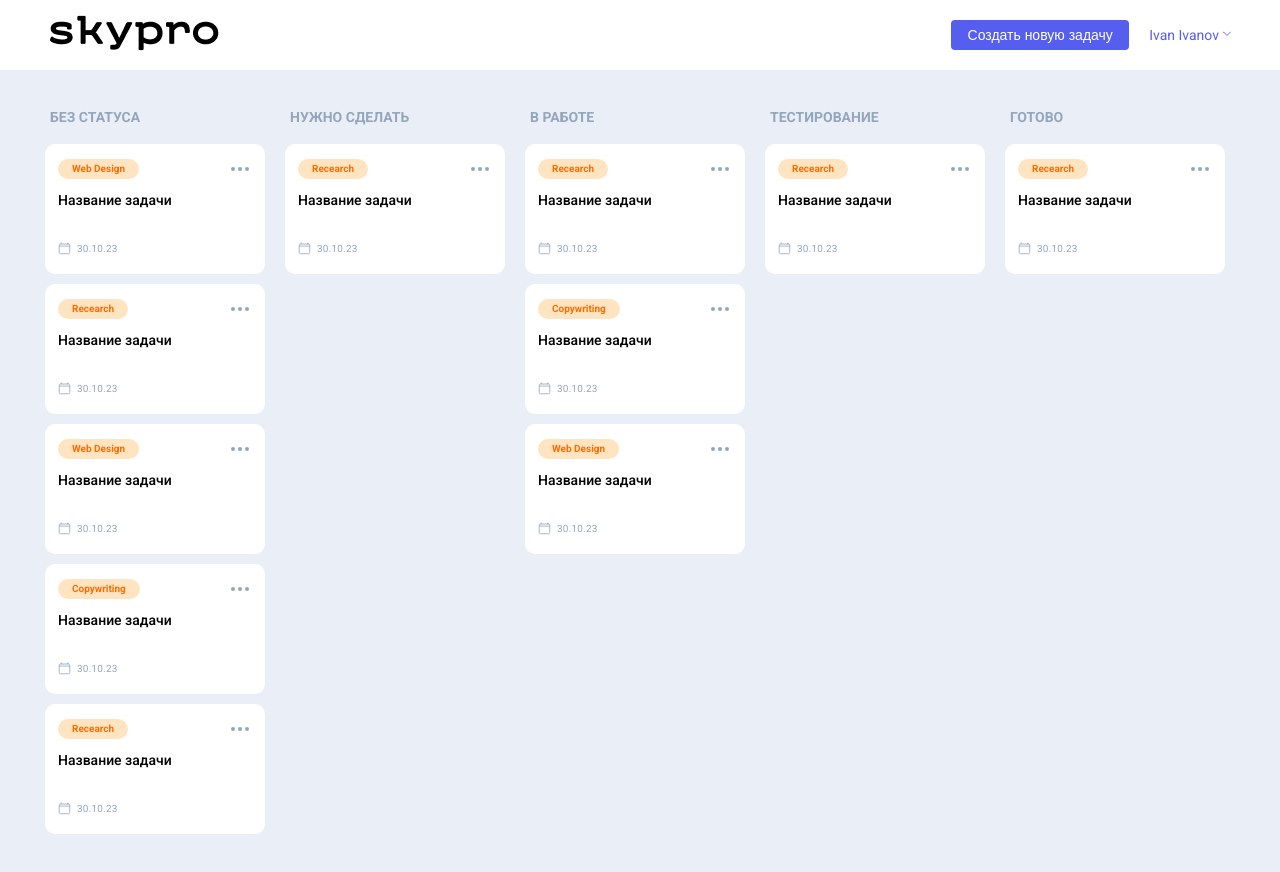
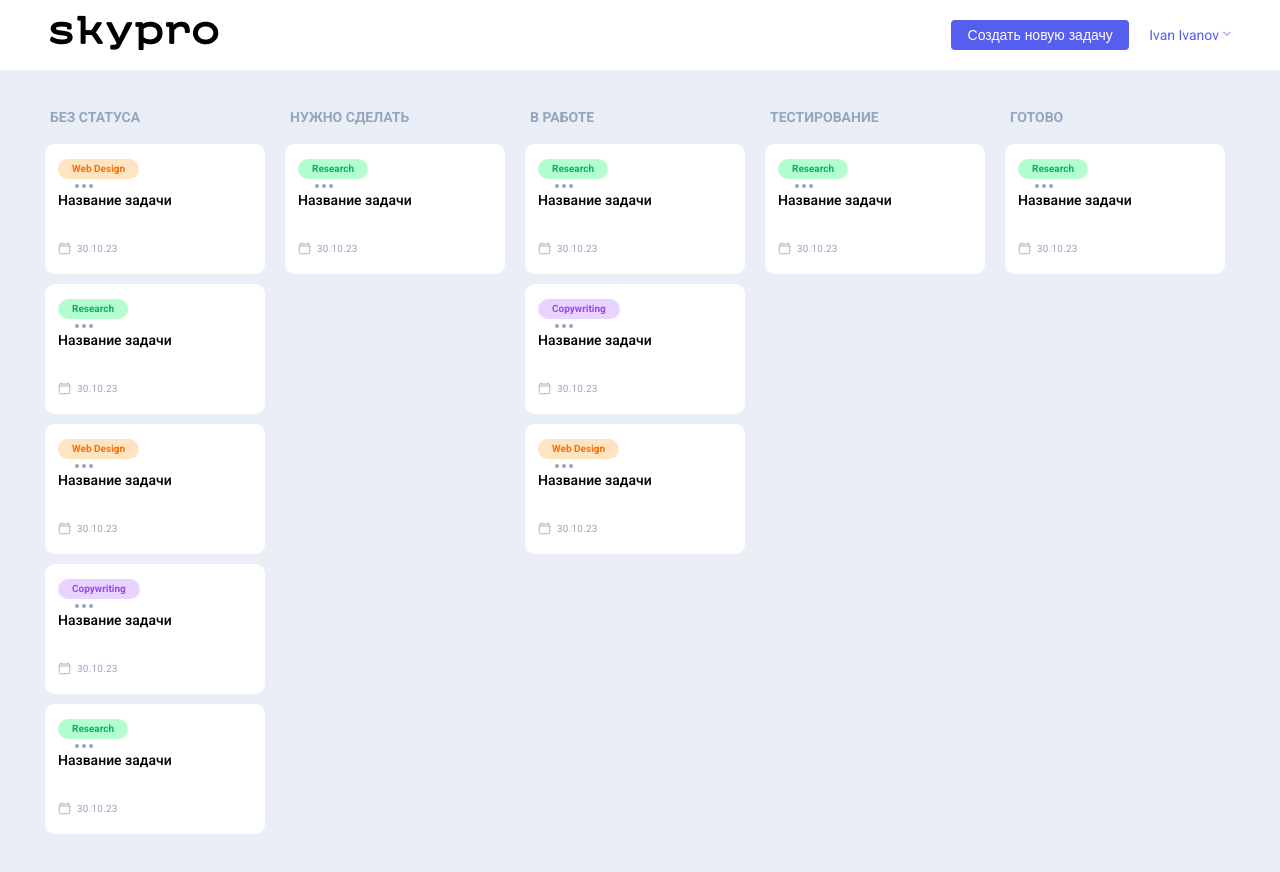
Before and after one commit to ewwgesha91/helloworld, a React (Vite) app: page / in a window 1280 px wide. Shown: the top 872 px of the page. Built offline with nearby package versions, Linux system fonts and the light colour scheme.

Commit message:
внесены изменения

```diff
--- a/src/App.css
+++ b/src/App.css
@@ -1,19 +1,3 @@
-
-.wrapper {
-  max-width: 100%;
-  width: 100vw;
-  min-height: 100vh;
-  overflow: hidden;
-  background-color: #F1F1F1;
-}
-
-.container {
-  max-width: 1260px;
-  width: 100%;
-  margin: 0 auto;
-  padding: 0 30px;
-}
-
 ._hover01:hover {
   background-color: #33399b;
 }
@@ -41,25 +25,7 @@
   display: block;
 }
 
-._orange {
-  background-color: #FFE4C2;
-  color: #FF6D00;
-}
 
-._green {
-  background-color: #B4FDD1;
-  color: #06B16E;
-}
-
-._purple {
-  background-color: #E9D4FF;
-  color: #9A48F1;
-}
-
-._gray {
-  background: #94A6BE;
-  color: #FFFFFF;
-}
 
 ._active-category {
   opacity: 1 !important;
@@ -689,91 +655,7 @@
 
 
 
-.cards {
-  width: 100%;
-  display: block;
-  position: relative;
-}
-.cards__item {
-  padding: 5px;
-  animation-name: card-animation;
-  animation-duration: 500ms;
-  animation-timing-function: linear;
-}
-.cards__card {
-  width: 220px;
-  height: 130px;
-  background-color: #FFFFFF;
-  border-radius: 10px;
-  display: flex;
-  flex-direction: column;
-  align-items: flex-start;
-  justify-content: stretch;
-  padding: 15px 13px 19px;
-}
 
-.card__group {
-  width: 100%;
-  height: 20px;
-  margin-bottom: 12px;
-  display: flex;
-  align-items: center;
-  justify-content: space-between;
-}
-.card__theme {
-  width: auto;
-  height: 20px;
-  padding: 5px 14px;
-  border-radius: 18px;
-}
-.card__theme p {
-  font-size: 10px;
-  font-weight: 600;
-  line-height: 10px;
-}
-.card__btn {
-  width: 24px;
-  height: 24px;
-  display: flex;
-  align-items: center;
-  justify-content: space-around;
-  padding: 2px;
-}
-.card__btn div {
-  width: 4px;
-  height: 4px;
-  border-radius: 50%;
-  background-color: #94A6BE;
-}
-.card__title {
-  font-size: 14px;
-  font-weight: 500;
-  line-height: 18px;
-  color: #000000;
-  margin-bottom: 10px;
-}
-.card__content {
-  height: 64px;
-  display: flex;
-  flex-direction: column;
-  align-items: flex-start;
-  justify-content: space-between;
-}
-.card__date {
-  display: flex;
-  align-items: center;
-  justify-content: flex-start;
-}
-.card__date svg {
-  width: 13px;
-}
-.card__date p {
-  margin-left: 6px;
-  font-size: 10px;
-  line-height: 13px;
-  color: #94A6BE;
-  letter-spacing: 0.2px;
-}
 
 @media screen and (max-width: 1200px) {
   .main__block {
--- a/src/App.jsx
+++ b/src/App.jsx
@@ -8,7 +8,7 @@ import PopBrowse from "./components/Popups/PopBrowse";
 import PopExit from "./components/Popups/PopExit";
 import PopNewCard from "./components/Popups/PopNewCard";
 import { GlobalStyle } from "./components/Global/Global.styled";
-
+import { Wrapper } from "./styled/Common.styled";
 
 function App() {
   const [cards, setCards] = useState(cardList);
@@ -32,14 +32,14 @@ function App() {
   }
   return (
     <>
-    <GlobalStyle />
-      <div className="wrapper">
+      <GlobalStyle />
+      <Wrapper>
         <PopExit />
         <PopNewCard />
         <PopBrowse />
         <Header onCardAdd={onCardAdd} />
         {isLoading ? <p>Данные загружаются...</p> : <Main cards={cards} />}
-      </div>
+      </Wrapper>
       <script src="js/script.js"></script>
     </>
   );
--- a/src/components/Card/Card.jsx
+++ b/src/components/Card/Card.jsx
@@ -1,24 +1,27 @@
+import { topicHeader } from "../../lib/topic";
+import * as S from "./Card.styled";
+
 const Card = ({ topic, title, date }) => {
   return (
-    <div className="cards__item">
-      <div className="cards__card card">
-        <div className="card__group">
-          <div className="card__theme _orange">
-            <p className="_orange">{topic}</p>
-          </div>
-          <a href="#popBrowse" target="_self">
-            <div className="card__btn">
-              <div></div>
-              <div></div>
-              <div></div>
-            </div>
+    <S.CardsItem>
+      <S.CardsCard>
+        <S.CardGroup>
+          <S.CardTopic $topicColor={topicHeader[topic]}>
+            <S.CardTopicText>{topic}</S.CardTopicText>
+            <a href="#popBrowse" target="_self">
+              <S.CardBtn>
+                <S.CardBtnDiv></S.CardBtnDiv>
+                <S.CardBtnDiv></S.CardBtnDiv>
+                <S.CardBtnDiv></S.CardBtnDiv>
+              </S.CardBtn>
+            </a>
+          </S.CardTopic>
+        </S.CardGroup>
+        <S.CardContent>
+          <a href="" target="_blank">
+            <S.CardTitle>{title}</S.CardTitle>
           </a>
-        </div>
-        <div className="card__content">
-          <a href="" target="_blank">
-            <h3 className="card__title">{title}</h3>
-          </a>
-          <div className="card__date">
+          <S.CardDate>
             <svg
               xmlns="http://www.w3.org/2000/svg"
               width="13"
@@ -47,11 +50,11 @@ const Card = ({ topic, title, date }) => {
                 </clipPath>
               </defs>
             </svg>
-            <p>{date}</p>
-          </div>
-        </div>
-      </div>
-    </div>
+            <S.CardDateP>{date}</S.CardDateP>
+          </S.CardDate>
+        </S.CardContent>
+      </S.CardsCard>
+    </S.CardsItem>
   );
 };
 
--- a/src/components/Card/Card.styled.js
+++ b/src/components/Card/Card.styled.js
@@ -1 +1,103 @@
 import styled from 'styled-components';
+import { topicStyles } from '../../lib/topic';
+
+export const Cards = styled.div`
+    width: 100%;
+    display: block;
+    position: relative;
+`;
+
+export const CardsItem = styled.div`
+    padding: 5px;
+    animation-name: card-animation;
+    animation-duration: 500ms;
+    animation-timing-function: linear;
+`;
+
+export const CardsCard = styled.div`
+    width: 220px;
+    height: 130px;
+    background-color: #FFFFFF;
+    border-radius: 10px;
+    display: flex;
+    flex-direction: column;
+    align-items: flex-start;
+    justify-content: stretch;
+    padding: 15px 13px 19px;
+`;
+
+export const CardGroup = styled.div`
+    width: 100%;
+    height: 20px;
+    margin-bottom: 12px;
+    display: flex;
+    align-items: center;
+    justify-content: space-between;
+`;
+
+export const CardTopicText = styled.p`
+    font-size: 10px;
+    font-weight: 600;
+    line-height: 10px;
+`;
+
+export const CardTopic = styled.div`
+    width: auto;
+    height: 20px;
+    padding: 5px 14px;
+    border-radius: 18px;
+    background-color: ${({ $topicColor }) =>
+    topicStyles[$topicColor]?.backgroundColor || "#94a6be"};
+    ${CardTopicText} {
+    color: ${({ $topicColor }) => topicStyles[$topicColor]?.color || "#ffffff"};
+  }
+`;
+
+export const CardBtn = styled.div`
+    width: 24px;
+    height: 24px;
+    display: flex;
+    align-items: center;
+    justify-content: space-around;
+    padding: 2px;
+`;
+
+export const CardBtnDiv = styled(CardBtn)`
+    width: 4px;
+    height: 4px;
+    border-radius: 50%;
+    background-color: #94A6BE;
+`;
+
+export const CardTitle = styled.h3`
+    font-size: 14px;
+    font-weight: 500;
+    line-height: 18px;
+    color: #000000;
+    margin-bottom: 10px;
+`;
+
+export const CardContent = styled.div`
+    height: 64px;
+    display: flex;
+    flex-direction: column;
+    align-items: flex-start;
+    justify-content: space-between;
+`;
+
+export const CardDate = styled.div`
+    display: flex;
+    align-items: center;
+    justify-content: flex-start;
+    svg {
+    width: 13px;
+    }
+`;
+
+export const CardDateP = styled.p`
+    margin-left: 6px;
+    font-size: 10px;
+    line-height: 13px;
+    color: #94A6BE;
+    letter-spacing: 0.2px;
+`;
--- a/src/components/Column/Column.jsx
+++ b/src/components/Column/Column.jsx
@@ -1,4 +1,5 @@
 import Card from "../Card/Card";
+import { Cards } from "../Card/Card.styled";
 import * as S from "./Column.styled";
 
 const Column = ({ title, cardList }) => {
@@ -7,7 +8,7 @@ const Column = ({ title, cardList }) => {
       <S.ColumnTitle>
         <S.ColumnTitleText>{title}</S.ColumnTitleText>
       </S.ColumnTitle>
-      <div className="cards">
+      <Cards>
         {cardList.map((card) => (
           <Card
             key={card.id}
@@ -16,9 +17,8 @@ const Column = ({ title, cardList }) => {
             date={card.date}
           />
         ))}
-      </div>
+      </Cards>
     </S.MainColumn>
-
   );
 };
 
--- a/src/components/Header/Header.jsx
+++ b/src/components/Header/Header.jsx
@@ -1,5 +1,7 @@
 import { useState } from "react";
 import * as S from "./Header.styled";
+import { Container } from "../../styled/Common.styled";
+
 export default function Header({ onCardAdd }) {
   const [isOpen, setIsOpen] = useState(false);
   const togglePopup = () => {
@@ -7,8 +9,8 @@ export default function Header({ onCardAdd }) {
   };
   return (
     <S.Header>
-      <div className="container">
-        <S.HeaderBlock>
+      <Container>
+      <S.HeaderBlock>
           <S.HeaderLogo>
             <a href="" target="_self">
               <img src="images/logo.png" alt="logo" />
@@ -46,7 +48,7 @@ export default function Header({ onCardAdd }) {
             )}
           </S.HeaderNav>
         </S.HeaderBlock>
-      </div>
+      </Container>
     </S.Header>
   );
 }
--- a/src/components/Main/Main.jsx
+++ b/src/components/Main/Main.jsx
@@ -1,11 +1,12 @@
 import { statusList } from "../../data";
+import { Container } from "../../styled/Common.styled";
 import Column from "../Column/Column";
 import * as S from "./Main.styled"
 export default function Main({cards}) {
   return (
     <S.Main>
-      <div className="container">
-        <S.MainBlock>
+      <Container>
+      <S.MainBlock>
           <S.MainContent>
             {statusList.map((status) => (
               <Column
@@ -16,7 +17,8 @@ export default function Main({cards}) {
             ))}
           </S.MainContent>
         </S.MainBlock>
-      </div>
+      </Container>
+
     </S.Main>
   );
 }
--- a/src/data.js
+++ b/src/data.js
@@ -16,7 +16,7 @@ export const cardList = [
     },
     {
         id: 2,
-        topic: "Recearch",
+        topic: "Research",
         title: "Название задачи",
         date: "30.10.23",
         status: statusList[0],
@@ -37,21 +37,21 @@ export const cardList = [
     },
     {
         id: 5,
-        topic: "Recearch",
+        topic: "Research",
         title: "Название задачи",
         date: "30.10.23",
         status: statusList[0],
     },
     {
         id: 6,
-        topic: "Recearch",
+        topic: "Research",
         title: "Название задачи",
         date: "30.10.23",
         status: statusList[1],
     },
     {
         id: 7,
-        topic: "Recearch",
+        topic: "Research",
         title: "Название задачи",
         date: "30.10.23",
         status: statusList[2],
@@ -72,14 +72,14 @@ export const cardList = [
     },
     {
         id: 10,
-        topic: "Recearch",
+        topic: "Research",
         title: "Название задачи",
         date: "30.10.23",
         status: statusList[3],
     },
     {
         id: 11,
-        topic: "Recearch",
+        topic: "Research",
         title: "Название задачи",
         date: "30.10.23",
         status: statusList[4],
--- /dev/null
+++ b/src/lib/topic.js
@@ -0,0 +1,24 @@
+export const topicStyles = {
+    _purple: {
+      backgroundColor: "#e9d4ff",
+      color: "#9a48f1",
+    },
+    _orange: {
+      backgroundColor: "#ffe4c2",
+      color: "#ff6d00",
+    },
+    _green: {
+      backgroundColor: "#b4fdd1",
+      color: "#06b16e",
+    },
+    _gray: {
+      backgroundColor: "#94a6be",
+      color: "#ffffff",
+    },
+  };
+
+export const topicHeader = {
+    "Web Design": "_orange",
+    "Research": "_green",
+    "Copywriting": "_purple",
+};
--- a/src/styled/Common.styled.js
+++ b/src/styled/Common.styled.js
@@ -0,0 +1,16 @@
+import styled from 'styled-components';
+
+export const Container = styled.div`
+  max-width: 1260px;
+  width: 100%;
+  margin: 0 auto;
+  padding: 0 30px;
+`;
+
+export const Wrapper = styled.div`
+  max-width: 100%;
+  width: 100vw;
+  min-height: 100vh;
+  overflow: hidden;
+  background-color: #F1F1F1;
+`;
```
